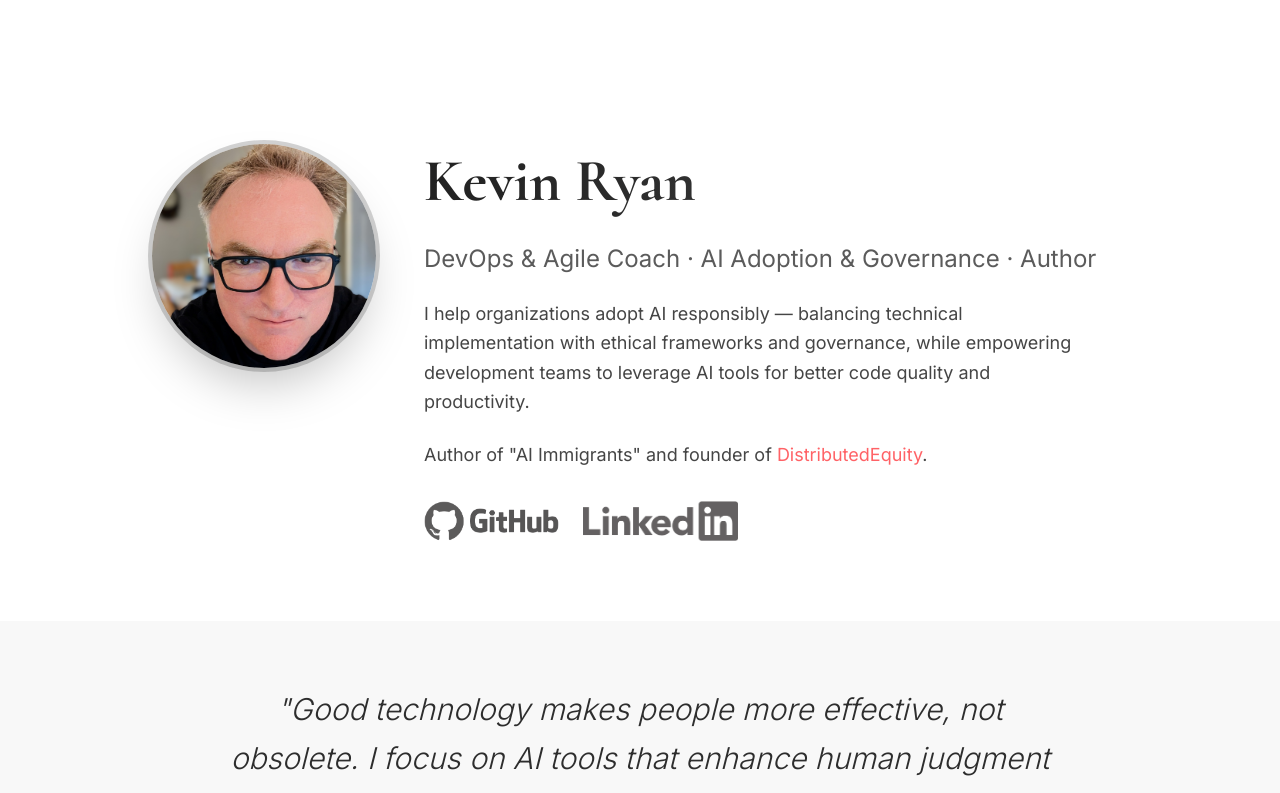
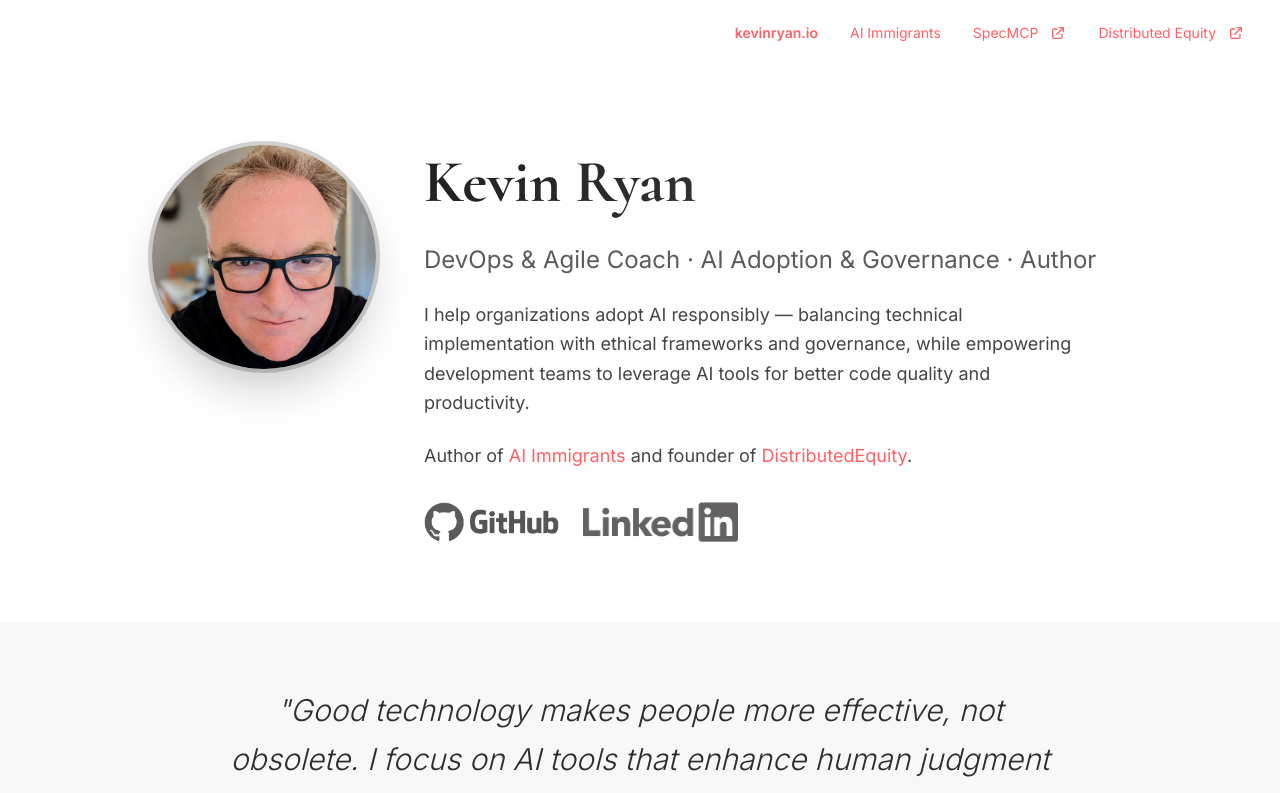
Before and after one commit to DevOpsKev/kevinryan-io, a Next.js app: page / in a window 1280 px wide. Shown: the top 793 px of the page. Built offline with nearby package versions, Linux system fonts and the light colour scheme.

Commit message:
add header nav and refactor footer

```diff
--- a/app/layout.tsx
+++ b/app/layout.tsx
@@ -1,6 +1,7 @@
 import type { Metadata } from "next";
 import { Cormorant, Inter } from "next/font/google";
 import Script from "next/script";
+import SiteHeader from "@/components/SiteHeader";
 import "./globals.css";
 
 const serif = Cormorant({
@@ -34,6 +35,7 @@ export default function RootLayout({
         <link href="https://fonts.googleapis.com/css2?family=Cormorant:wght@400;600;700&family=Inter:wght@400;500;600;700&display=swap" rel="stylesheet" />
       </head>
       <body className="font-sans text-base-content bg-base-100">
+        <SiteHeader />
         {children}
         <Script
           src="https://cloud.umami.is/script.js"
--- a/app/page.tsx
+++ b/app/page.tsx
@@ -1,11 +1,10 @@
 import Image from "next/image"
-import SiteHeader from "@/components/SiteHeader"
+import Link from "next/link"
+import SiteFooter from "@/components/SiteFooter"
 
 export default function Page() {
   return (
     <main className="min-h-screen bg-base-100">
-      <SiteHeader />
-
       {/* Hero Section */}
       <section className="max-w-5xl mx-auto px-6 py-12 md:py-20">
         <div className="flex flex-col md:flex-row items-center md:items-start gap-8 md:gap-12">
@@ -34,7 +33,11 @@ export default function Page() {
             </p>
 
             <p className="text-lg leading-relaxed text-base-content/80 max-w-2xl mt-6">
-              Author of "AI Immigrants" and founder of{' '}
+              Author of{' '}
+              <Link href="/aiimmigrants" className="text-primary hover:underline">
+                AI Immigrants
+              </Link>
+              {' '}and founder of{' '}
               <a
                 href="https://distributedequity.org"
                 target="_blank"
@@ -306,38 +309,7 @@ export default function Page() {
         </div>
       </section>
 
-      {/* Footer */}
-      <footer className="bg-base-300 py-8">
-        <div className="max-w-5xl mx-auto px-6 text-center text-base-content/60 text-sm">
-          <p>© {new Date().getFullYear()} Kevin Ryan. All rights reserved.</p>
-          <div className="flex gap-4 justify-center mt-4">
-            <a
-              href="https://github.com/devopskev"
-              target="_blank"
-              rel="noopener noreferrer"
-              className="hover:text-primary transition-colors"
-            >
-              GitHub
-            </a>
-            <a
-              href="https://linkedin.com/in/devopskev"
-              target="_blank"
-              rel="noopener noreferrer"
-              className="hover:text-primary transition-colors"
-            >
-              LinkedIn
-            </a>
-            <a
-              href="https://distributedequity.org"
-              target="_blank"
-              rel="noopener noreferrer"
-              className="hover:text-primary transition-colors"
-            >
-              DistributedEquity
-            </a>
-          </div>
-        </div>
-      </footer>
+      <SiteFooter />
     </main>
   )
 }
--- /dev/null
+++ b/components/SiteFooter.tsx
@@ -0,0 +1,27 @@
+export default function SiteFooter(): React.JSX.Element {
+  return (
+    <footer className="bg-base-300 py-8">
+      <div className="max-w-5xl mx-auto px-6 text-center text-base-content/60 text-sm">
+        <p>© {new Date().getFullYear()} Kevin Ryan. All rights reserved.</p>
+        <div className="flex gap-4 justify-center mt-4">
+          <a
+            href="https://github.com/devopskev"
+            target="_blank"
+            rel="noopener noreferrer"
+            className="hover:text-primary transition-colors"
+          >
+            GitHub
+          </a>
+          <a
+            href="https://linkedin.com/in/devopskev"
+            target="_blank"
+            rel="noopener noreferrer"
+            className="hover:text-primary transition-colors"
+          >
+            LinkedIn
+          </a>
+        </div>
+      </div>
+    </footer>
+  )
+}
--- a/components/SiteHeader.tsx
+++ b/components/SiteHeader.tsx
@@ -1,6 +1,146 @@
-export default function SiteHeader() {
+'use client'
+
+import React from 'react'
+import Link from 'next/link'
+import { usePathname } from 'next/navigation'
+
+interface NavItem {
+  label: string
+  href: string
+  external: boolean
+}
+
+const NAV_ITEMS: NavItem[] = [
+  { label: 'kevinryan.io', href: '/', external: false },
+  { label: 'AI Immigrants', href: '/aiimmigrants', external: false },
+  { label: 'SpecMCP', href: 'https://github.com/specmcp/specmcp', external: true },
+  { label: 'Distributed Equity', href: 'https://distributedequity.org', external: true },
+]
+
+function HamburgerIcon({ className }: { className?: string }) {
   return (
-    <header className="w-full py-6 md:py-8">
+    <svg
+      className={className}
+      fill="none"
+      stroke="currentColor"
+      viewBox="0 0 24 24"
+      aria-hidden="true"
+    >
+      <path
+        strokeLinecap="round"
+        strokeLinejoin="round"
+        strokeWidth={2}
+        d="M4 6h16M4 12h16M4 18h16"
+      />
+    </svg>
+  )
+}
+
+function ExternalLinkIcon({ className }: { className?: string }) {
+  return (
+    <svg
+      className={className}
+      fill="none"
+      stroke="currentColor"
+      viewBox="0 0 24 24"
+      aria-hidden="true"
+    >
+      <path
+        strokeLinecap="round"
+        strokeLinejoin="round"
+        strokeWidth={2}
+        d="M10 6H6a2 2 0 00-2 2v10a2 2 0 002 2h10a2 2 0 002-2v-4M14 4h6m0 0v6m0-6L10 14"
+      />
+    </svg>
+  )
+}
+
+export default function SiteHeader(): React.JSX.Element {
+  const pathname = usePathname()
+
+  return (
+    <header className="navbar bg-base-100 px-4">
+      <div className="flex-1" />
+
+      <nav className="hidden md:flex">
+        <ul className="menu menu-horizontal gap-2">
+          {NAV_ITEMS.map((item) => (
+            <li key={item.href}>
+              {item.external ? (
+                <a
+                  href={item.href}
+                  target="_blank"
+                  rel="noopener noreferrer"
+                  className={`transition-colors duration-200 ${
+                    pathname === item.href
+                      ? 'text-primary font-semibold'
+                      : 'hover:text-primary'
+                  }`}
+                >
+                  {item.label}
+                  <ExternalLinkIcon className="w-4 h-4 ml-1 inline" />
+                </a>
+              ) : (
+                <Link
+                  href={item.href}
+                  className={`transition-colors duration-200 ${
+                    pathname === item.href
+                      ? 'text-primary font-semibold'
+                      : 'hover:text-primary'
+                  }`}
+                >
+                  {item.label}
+                </Link>
+              )}
+            </li>
+          ))}
+        </ul>
+      </nav>
+
+      <div className="dropdown dropdown-end md:hidden">
+        <button
+          tabIndex={0}
+          className="btn btn-ghost"
+          aria-label="Open navigation menu"
+        >
+          <HamburgerIcon className="w-6 h-6" />
+        </button>
+        <ul
+          tabIndex={0}
+          className="dropdown-content menu bg-base-100 rounded-box z-10 w-52 p-2 shadow"
+        >
+          {NAV_ITEMS.map((item) => (
+            <li key={item.href}>
+              {item.external ? (
+                <a
+                  href={item.href}
+                  target="_blank"
+                  rel="noopener noreferrer"
+                  className={`transition-colors duration-200 ${
+                    pathname === item.href
+                      ? 'text-primary font-semibold'
+                      : 'hover:text-primary'
+                  }`}
+                >
+                  {item.label}
+                  <ExternalLinkIcon className="w-4 h-4 ml-1 inline" />
+                </a>
+              ) : (
+                <Link
+                  href={item.href}
+                  className={`transition-colors duration-200 ${
+                    pathname === item.href
+                      ? 'text-primary font-semibold'
+                      : 'hover:text-primary'
+                  }`}
+                >
+                  {item.label}
+                </Link>
+              )}
+            </li>
+          ))}
+        </ul>
+      </div>
     </header>
   )
 }
```
